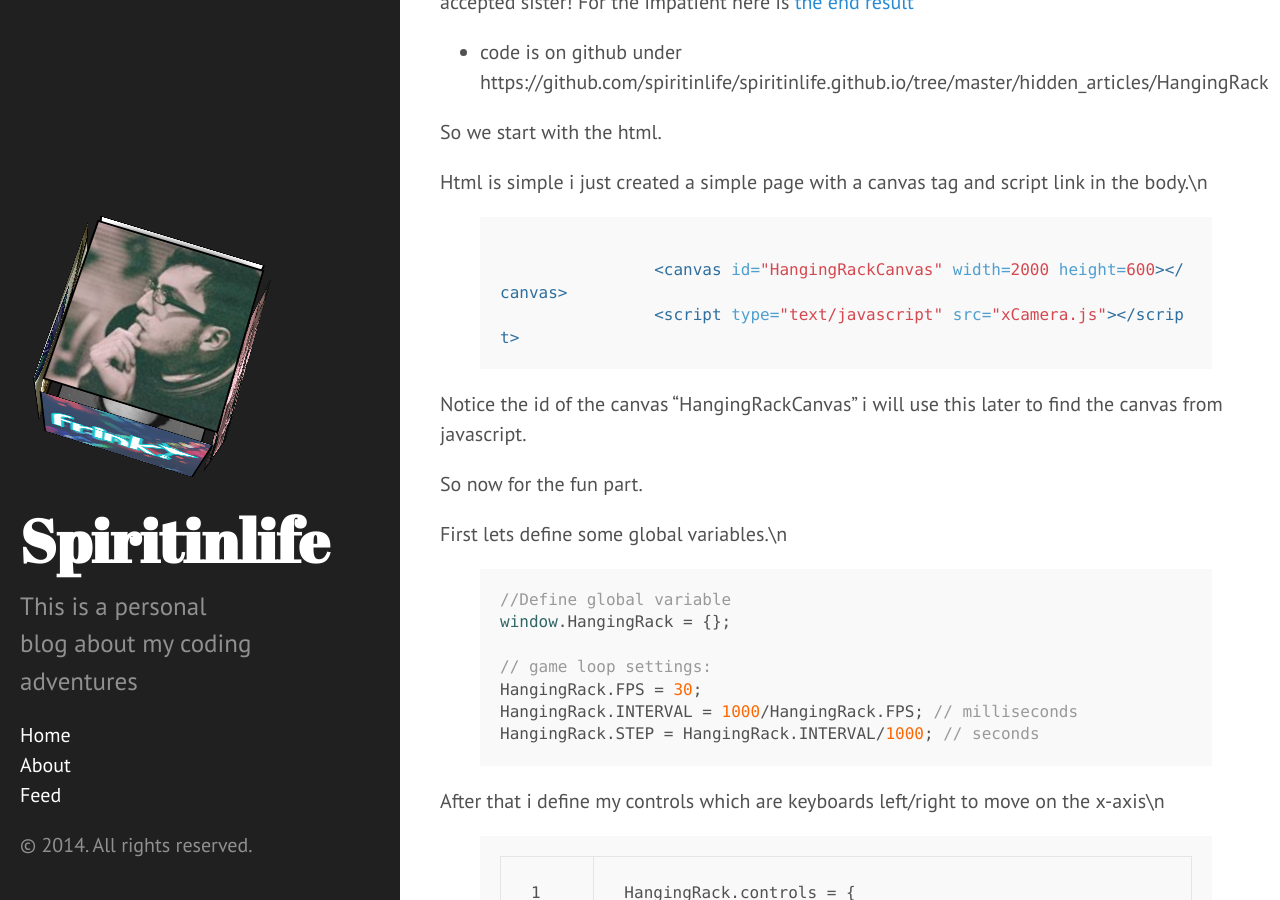
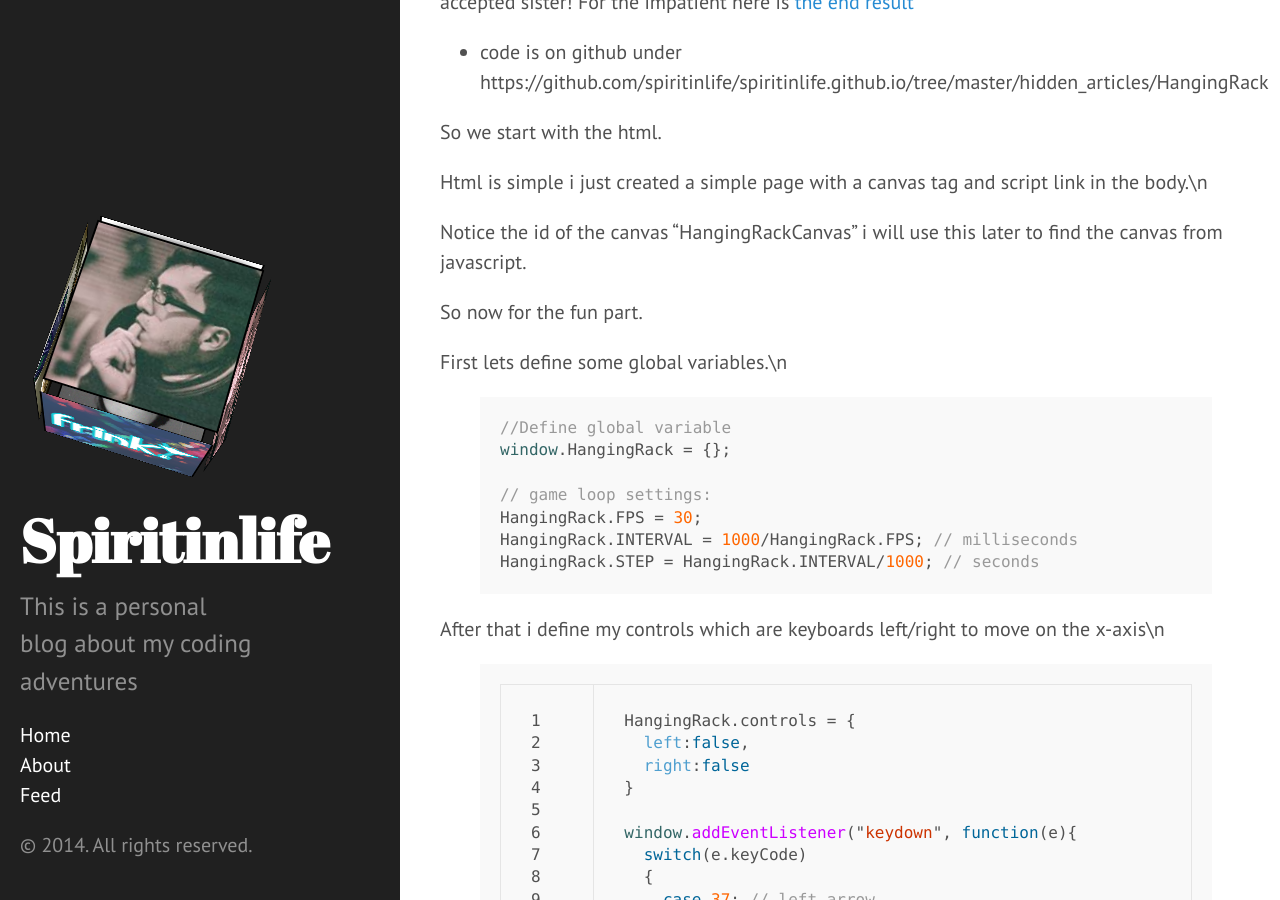
Before and after one commit to spiritinlife/spiritinlife.github.io, a Jekyll site: the page built from _posts/2014-08-02-Implementing-hanging-rack-clothes-js-canvas.markdown, in a window 1280 px wide and 900 px high, scrolled down 683 px. Built offline with Jekyll 4.4.1, drawn with Linux system fonts in a browser that asks for light colours; Markdown is read by kramdown in place of the engine named in the settings; comment, search, counter and statistics services are not loaded.

Commit message:
Article about javascript canvas

```diff
--- a/_posts/2014-08-02-Implementing-hanging-rack-clothes-js-canvas.markdown
+++ b/_posts/2014-08-02-Implementing-hanging-rack-clothes-js-canvas.markdown
@@ -29,11 +29,6 @@ So we start with the html.
 
 Html is simple i just created a simple page with a canvas tag and script link in the body.\n
 
-{% highlight html  %}
-		<canvas id="HangingRackCanvas" width=2000 height=600></canvas>
-		<script type="text/javascript" src="xCamera.js"></script>
-
-{% endhighlight %}
 
 Notice the id of the canvas "HangingRackCanvas" i will use this later to find the canvas from javascript.
 
```
